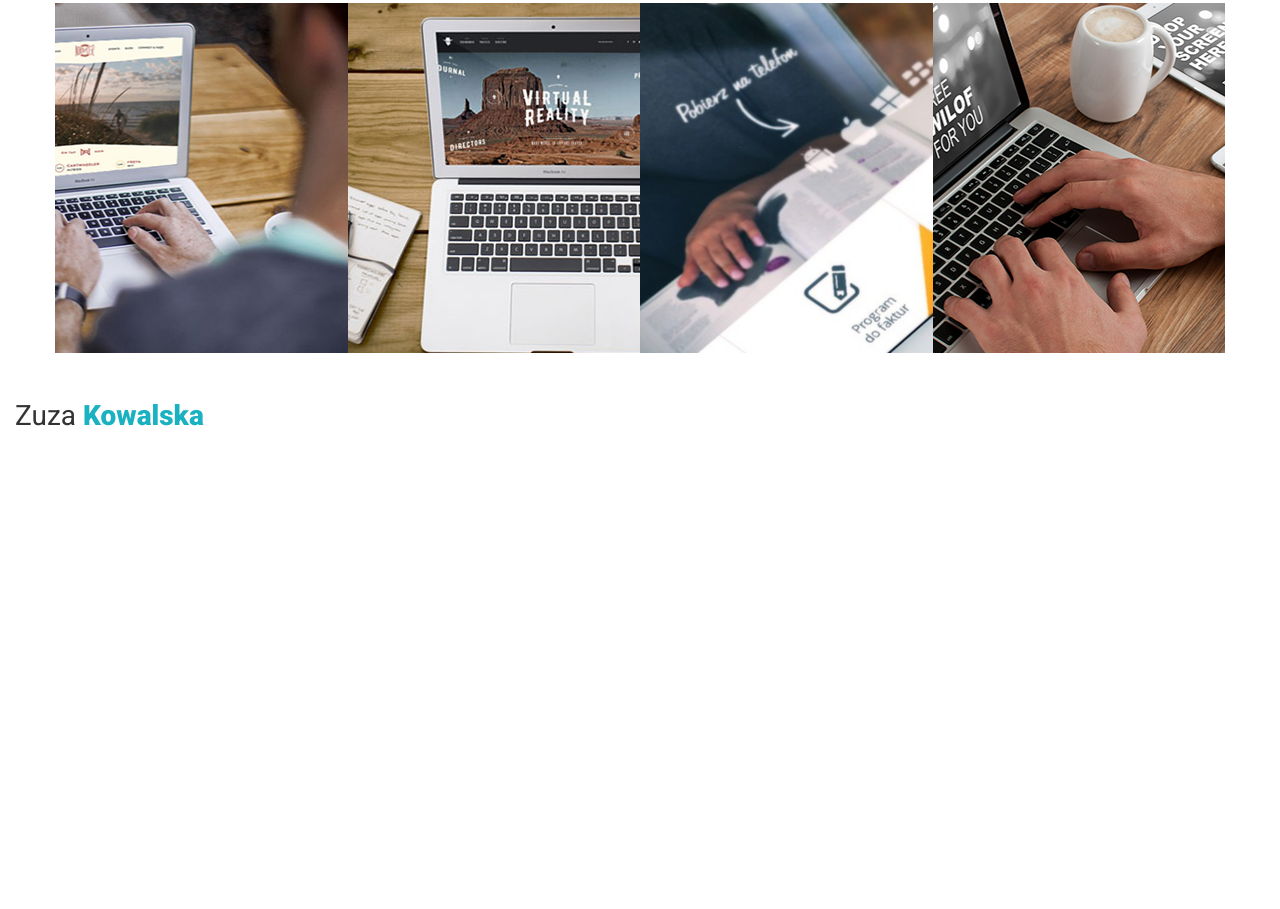
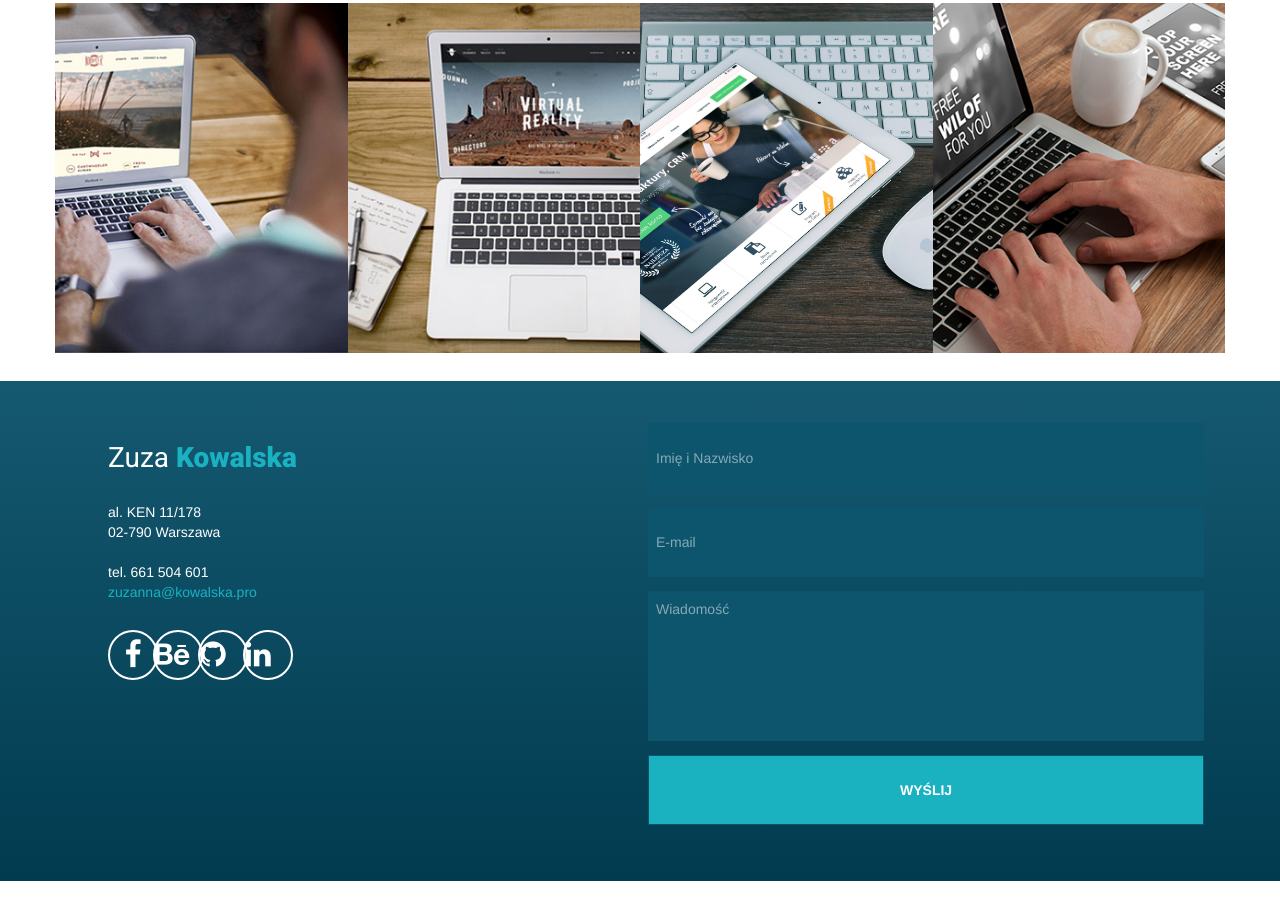
Before and after one commit to zuza-ewa-kowalska/portfolio-onepage-website, a website: page app/index.html in a window 1280 px wide. Shown: the part 1676-2585 px from the top of the page. Before the commit the page ends 2164 px from the top, so only its background shows below. Drawn offline with nearby package versions, Linux system fonts and the light colour scheme.

Commit message:
contact data and form done

```diff
--- a/app/css/responsive.css
+++ b/app/css/responsive.css
@@ -36,5 +36,11 @@
         #skills .center-block {
             margin-bottom: 3em;
         }
+
+        #contact .contact-offset {
+            margin-left: 2em;
+        }
+
+
     }
     @media all and (max-width: 480px) {}
--- a/app/index.html
+++ b/app/index.html
@@ -60,10 +60,10 @@
             <p>Lorem ipsum dolor sit amet, consectetur adipisicing elit. Enim sed tempore eius earum omnis perferendis consequuntur. Natus ipsam eum doloribus, et est similique aperiam quod laborum in vitae minima odio. Lorem ipsum dolor sit amet, consectetur adipisicing elit. Facere corporis alias accusamus, dolores tenetur sint similique provident veritatis quo itaque iste maxime rerum quas optio molestiae quaerat tempora, sit amet! Lorem ipsum dolor sit amet, consectetur adipisicing elit. Esse velit doloremque suscipit, neque provident, molestias, ipsa a odit illum cupiditate minus expedita aliquid rerum eos molestiae ea libero praesentium tenetur! Lorem ipsum dolor sit amet.</p>
         </div>
         <div class="row">
-            <div class="col-sm-3 center-block"><img class="center-block" src="icons/html5.png" alt="HTML5"></div>
-            <div class="col-sm-3 center-block"><img class="center-block" src="icons/css3.png" alt="CSS3"></div>
-            <div class="col-sm-3 center-block"><img class="center-block" src="icons/js.png" alt="JavaScript"></div>
-            <div class="col-sm-3 center-block"><img class="center-block" src="icons/jquery.png" alt="jQuery"></div>
+            <div class="col-sm-3"><img class="center-block" src="icons/html5.png" alt="HTML5"></div>
+            <div class="col-sm-3"><img class="center-block" src="icons/css3.png" alt="CSS3"></div>
+            <div class="col-sm-3"><img class="center-block" src="icons/js.png" alt="JavaScript"></div>
+            <div class="col-sm-3"><img class="center-block" src="icons/jquery.png" alt="jQuery"></div>
         </div>
     </section>
     <!--portfolio-->
@@ -78,7 +78,7 @@
                         <h4>Lorem Ipsum</h4>
                         <p>Lorem ipsum dolor sit amet, consectetur adipisicing elit. Eius harum saepe quia laudantium similique, error nobis! Possimus odit, veniam, quisquam temporibus laborum, repellendus facilis nostrum repudiandae quia sit voluptatibus beatae!</p>
                         <a href="#">
-                            <i class="fa-link fa-3x"></i>
+                            <i class="fa fa-link fa-3x"></i>
                         </a>
                     </div>
                 </div>
@@ -92,7 +92,7 @@
                         <h4>Lorem Ipsum</h4>
                         <p>Lorem ipsum dolor sit amet, consectetur adipisicing elit. Eius harum saepe quia laudantium similique, error nobis! Possimus odit, veniam, quisquam temporibus laborum, repellendus facilis nostrum repudiandae quia sit voluptatibus beatae!</p>
                         <a href="#">
-                            <i class="fa-link fa-3x"></i>
+                            <i class="fa fa-link fa-3x"></i>
                         </a>
                     </div>
                 </div>
@@ -106,7 +106,7 @@
                         <h4>Lorem Ipsum</h4>
                         <p>Lorem ipsum dolor sit amet, consectetur adipisicing elit. Eius harum saepe quia laudantium similique, error nobis! Possimus odit, veniam, quisquam temporibus laborum, repellendus facilis nostrum repudiandae quia sit voluptatibus beatae!</p>
                         <a href="#">
-                            <i class="fa-link fa-3x"></i>
+                            <i class="fa fa-link fa-3x"></i>
                         </a>
                     </div>
                 </div>
@@ -120,7 +120,7 @@
                         <h4>Lorem Ipsum</h4>
                         <p>Lorem ipsum dolor sit amet, consectetur adipisicing elit. Eius harum saepe quia laudantium similique, error nobis! Possimus odit, veniam, quisquam temporibus laborum, repellendus facilis nostrum repudiandae quia sit voluptatibus beatae!</p>
                         <a href="#">
-                            <i class="fa-link fa-3x"></i>
+                            <i class="fa fa-link fa-3x"></i>
                         </a>
                     </div>
                 </div>
@@ -132,17 +132,42 @@
     <section class="container-fluid" id="contact">
         <div class="row">
             <!--dane kontaktowe-->
-            <div class="col-sm-6">
-<h3>Zuza <span class="highlight">Kowalska</span></h3>
+            <div class="col-sm-1"></div>
+            <div class="col-sm-5 contact-offset">
+                <h3>Zuza <span class="highlight">Kowalska</span></h3>
+                <adress>al. KEN 11/178<br /> 02-790 Warszawa<br /><br /> tel. 661 504 601<br />
+                </adress>
+                <a href="mail.to:zuzanna@kowalska.pro">zuzanna@kowalska.pro</a>
+                <!--social media-->
+                <div class="row" id="social-media">
+                    <div class="col-sm-1"><div class="circle text-center">
+                        <i class="fa fa-3x fa-facebook" aria-hidden="true"></i>
+                    </div></div>
+                    <div class="col-sm-1"><div class="circle">
+                        <i class="fa fa-3x fa-behance" aria-hidden="true"></i>
+                    </div></div>
+                    <div class="col-sm-1"><div class="circle">
+                        <i class="fa fa-3x fa-github" aria-hidden="true"></i>
+                    </div></div>
+                    <div class="col-sm-1"><div class="circle">
+                        <i class="fa fa-3x fa-linkedin" aria-hidden="true"></i>
+                    </div></div>
+                </div>
             </div>
             <!--formularz kontaktowy-->
-            <div class="col-sm-6">
-
+            <div class="col-sm-6 contact-offset">
+                <form id="contact-form">
+                    <input class="contact-field" type="text" name="name" placeholder="Imię i Nazwisko">
+                    <input class="contact-field" type="email" name="email" placeholder="E-mail">
+                    <textarea class="contact-field textarea" name="message" form="contact-form" placeholder="Wiadomość"></textarea>
+                    <input class="button" type="submit" name="submit" value="Wyślij">
+                </form>
             </div>
         </div>
+
     </section>
-<!--stopka-->
-<footer class="container-fluid"></footer>
+    <!--stopka-->
+    <footer class="container-fluid"></footer>
 
 
 
--- a/app/scss/_color.scss
+++ b/app/scss/_color.scss
@@ -1,5 +1,10 @@
 $white: #ffffff;
+$white-alpha: rgba(255, 255, 255, 0.5);
+
 $accent: #1ab1c1;
 $accent-alpha: rgba(26, 177, 193, 0.7);
+
 $section: #edf4f9;
 $shadow: #c9c0c3;
+$gradient: linear-gradient(to bottom, rgba(21,89,112,1) 0%, rgba(1,59,80,1) 100%);
+$form: #0d546d;
--- a/app/scss/_contact.scss
+++ b/app/scss/_contact.scss
@@ -1,2 +1,57 @@
 @import "global";
 @import "color";
+#contact {
+    padding: 3em 1em 3em 0;
+    background: $gradient;
+    height: auto;
+    h3 {
+        color: $white;
+    }
+    a {
+        color: $accent;
+    }
+}
+
+//formularz//
+form {
+    input,
+    textarea {
+        display: block;
+        height: 5em;
+        width: 90%;
+        margin-bottom: 1em;
+        background-color: $form;
+        border: 1px solid $form;
+        outline: none;
+        padding: 0.5em;
+        color: $white;
+        &::placeholder {
+            color: $white-alpha;
+        }
+    }
+    textarea {
+        height: 150px;
+        resize: none;
+    }
+    .button {
+        background-color: $accent;
+        font-weight: 700;
+        text-transform: uppercase;
+    }
+}
+
+#social-media {
+    margin-top: 2em;
+    .circle {
+        width: 50px;
+        height: 50px;
+        color: $white;
+        border: 2px solid $white;
+        border-radius: 50%;
+line-height: 4em;
+    }
+
+    .fa {
+        margin: 0 auto;
+    }
+}
--- a/app/scss/_global.scss
+++ b/app/scss/_global.scss
@@ -45,9 +45,9 @@
         text-decoration: none;
         color: $white;
     }
-    i {
-        font-family: "FontAwesome";
-        line-height: 2em;
+
+    adress {
+        color: $white;
     }
 }
 
--- a/app/scss/_header.scss
+++ b/app/scss/_header.scss
@@ -1,6 +1,5 @@
 @import "color";
 @import "global";
-
 header {
     position: relative;
     width: 100vw;
@@ -11,14 +10,13 @@ header {
     background-position: center;
     display: table-cell;
     vertical-align: middle;
-
     #header-text {
-    display: inline-block;
-
+        display: inline-block;
     }
-
-     h1 #surname {
-        color: $accent;
-        font-weight: 500;
+    h1 {
+        #surname {
+            color: $accent;
+            font-weight: 500;
+        }
     }
 }
--- a/app/scss/_portfolio.scss
+++ b/app/scss/_portfolio.scss
@@ -3,30 +3,26 @@
 
 .portfolio-item {
     padding: 0px;
+    background-position: center;
+    background-repeat: no-repeat;
+    background-size: cover;
+    height: 350px;
 }
 
 #portfolio-item-1 {
     background-image: url(../img/portfolio1.jpg);
-    background-position: center;
-    height: 350px;
 }
 
 #portfolio-item-2 {
     background-image: url(../img/portfolio2.jpg);
-    background-position: center;
-    height: 350px;
 }
 
 #portfolio-item-3 {
     background-image: url(../img/portfolio3.jpg);
-    background-position: center;
-    height: 350px;
 }
 
 #portfolio-item-4 {
     background-image: url(../img/portfolio4.jpg);
-    background-position: center;
-    height: 350px;
 }
 
 .portfolio-item-hover {
--- a/app/scss/_skills.scss
+++ b/app/scss/_skills.scss
@@ -1,6 +1,7 @@
 @import "global";
 @import "color";
-
-#skills p {
-    margin-bottom: 3em;
+#skills {
+    p {
+        margin-bottom: 3em;
+    }
 }
```
Also changed, not shown: app/css/style.css.
